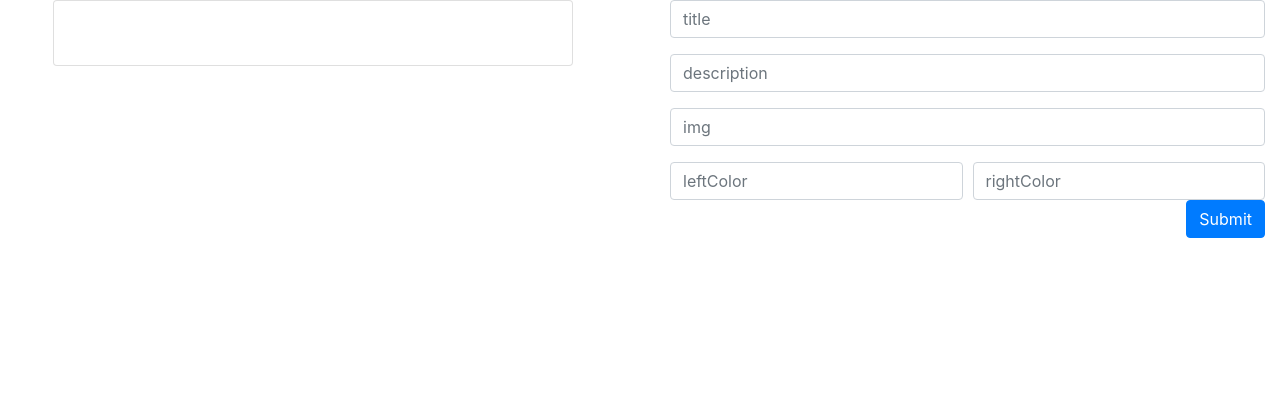
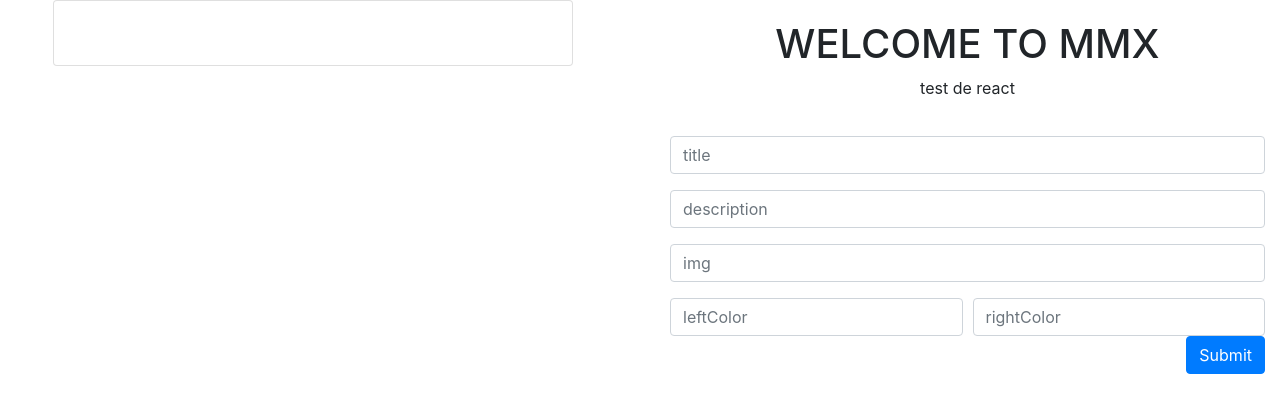
Before and after one commit to SaintRoberto/reactBasics, a React (Create React App) app: page /ejercicio/new in a window 1280 px wide. Shown: the top 412 px of the page. Built offline with nearby package versions, Linux system fonts and the light colour scheme.

Commit message:
nueva actualizacion

```diff
--- a/src/components/ExerciseForm.js
+++ b/src/components/ExerciseForm.js
@@ -1,4 +1,5 @@
 import React from 'react'
+
 
 const ExerciseForm = ({ onChange, onSubmit, form }) => (
     <div className="container">
--- a/src/pages/Ejercicios.js
+++ b/src/pages/Ejercicios.js
@@ -2,6 +2,8 @@ import React from 'react'
 import Welcome from '../components/Welcome'
 import ExcerciseList from '../components/ExcerciseList'
 import BotonLinkc from '../components/BotonLink'
+import ExerciseForm from '../components/ExerciseForm'
+
 
 class Ejercicios extends React.Component{
    state = {
@@ -58,6 +60,7 @@ class Ejercicios extends React.Component{
                     exercises = {this.state.datos}
                 />
 
+
                 <BotonLinkc
                         img = "https://firebasestorage.googleapis.com/v0/b/tutoriales-e4830.appspot.com/o/add.png?alt=media&token=fbe1d973-4b4f-42d8-b76e-2c4354f6ed9d"
                     />
--- a/src/pages/EjerciciosNuevo.js
+++ b/src/pages/EjerciciosNuevo.js
@@ -1,6 +1,8 @@
 import React from 'react'
 import ExerciseForm from '../components/ExerciseForm'
 import Card from '../components/Card'
+import Welcome from '../components/Welcome'
+
 import { render } from '@testing-library/react'
 
 class EjerciciosNuevo extends React.Component {
@@ -33,6 +35,10 @@ class EjerciciosNuevo extends React.Component {
                     <Card {...this.state.form} />
                 </div>
                 <div className="col-sm">
+                    <Welcome
+                        username="WELCOME TO MMX"
+                        data="test de react"
+                    />
                     <ExerciseForm
                         onChange = {this.handleChange}
                         form = {this.state.form}
```
